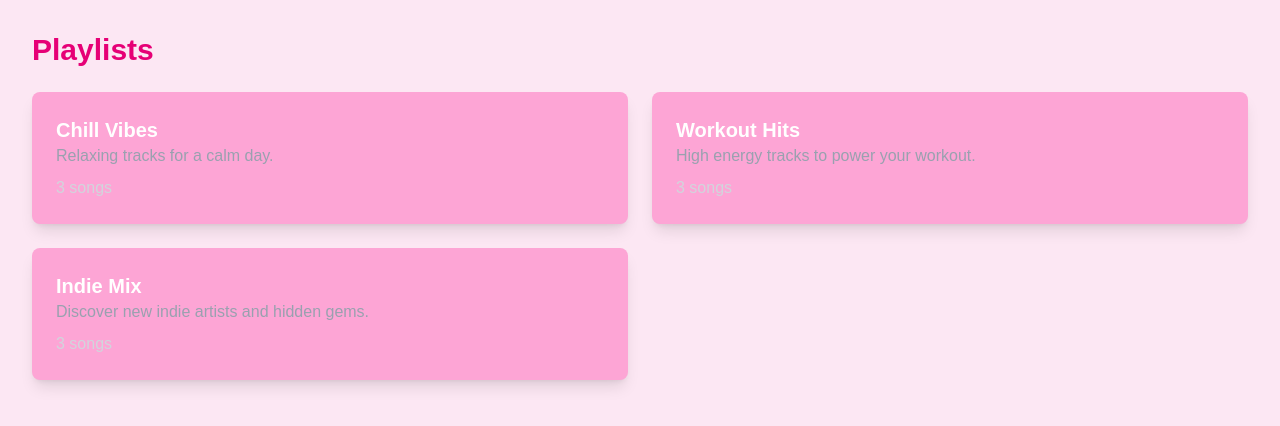
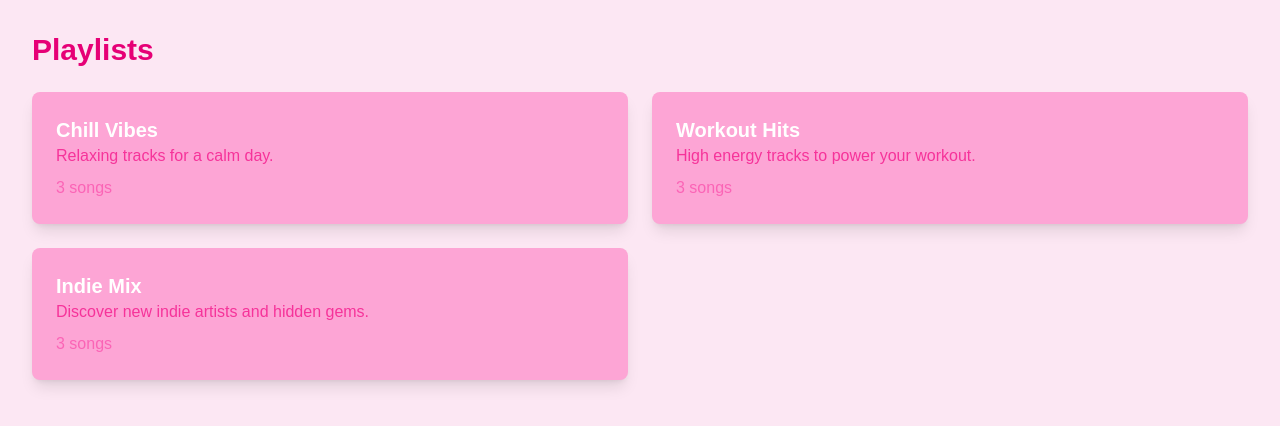
Before and after one commit to kattt24/kat-bootcamp-playlist, a Next.js app: page /playlists in a window 1280 px wide. Shown: the top 426 px of the page. Built offline with nearby package versions, Linux system fonts and the light colour scheme.

Commit message:
more pink

```diff
--- a/src/pages/index.tsx
+++ b/src/pages/index.tsx
@@ -20,7 +20,7 @@ export default function Home() {
       <Header />
       <main className="flex flex-col items-center p-6">
       <Link href="/playlists">
-          <button className="mt-4 px-6 py-2 bg-pink-600 text-white rounded-md hover:bg-blue-600">
+          <button className="mt-4 px-6 py-2 bg-pink-600 text-white rounded-md hover:bg-pink-50">
             Go to Playlists
           </button>
         </Link>
--- a/src/pages/playlists/[id].tsx
+++ b/src/pages/playlists/[id].tsx
@@ -11,7 +11,7 @@ export default function PlaylistDetailPage() {
     }
 
     return (
-    <div className="min-h-screen bg-gray-900 text-white p-8">
+    <div className="min-h-screen bg-pink-300 text-white p-8">
       <h1 className="text-3xl font-bold">{playlist.title}</h1>
       <p className="text-gray-400">{playlist.description}</p>
 
--- a/src/pages/playlists/index.tsx
+++ b/src/pages/playlists/index.tsx
@@ -8,10 +8,10 @@ export default function PlaylistsPage() {
       <div className="grid grid-cols-1 md:grid-cols-2 gap-6">
         {playlists.map((playlist) => (
           <Link key={playlist.id} href={`/playlists/${playlist.id}`}>
-            <div className="p-6 bg-pink-300 rounded-lg shadow-lg cursor-pointer hover:bg-gray-700 transition">
+            <div className="p-6 bg-pink-300 rounded-lg shadow-lg cursor-pointer hover:bg-pink-50 transition">
               <h2 className="text-xl font-semibold">{playlist.title}</h2>
-              <p className="text-gray-400">{playlist.description}</p>
-              <p className="text-gray-300 mt-2">{playlist.songs.length} songs</p>
+              <p className="text-pink-500">{playlist.description}</p>
+              <p className="text-pink-400 mt-2">{playlist.songs.length} songs</p>
             </div>
           </Link>
         ))}
```
